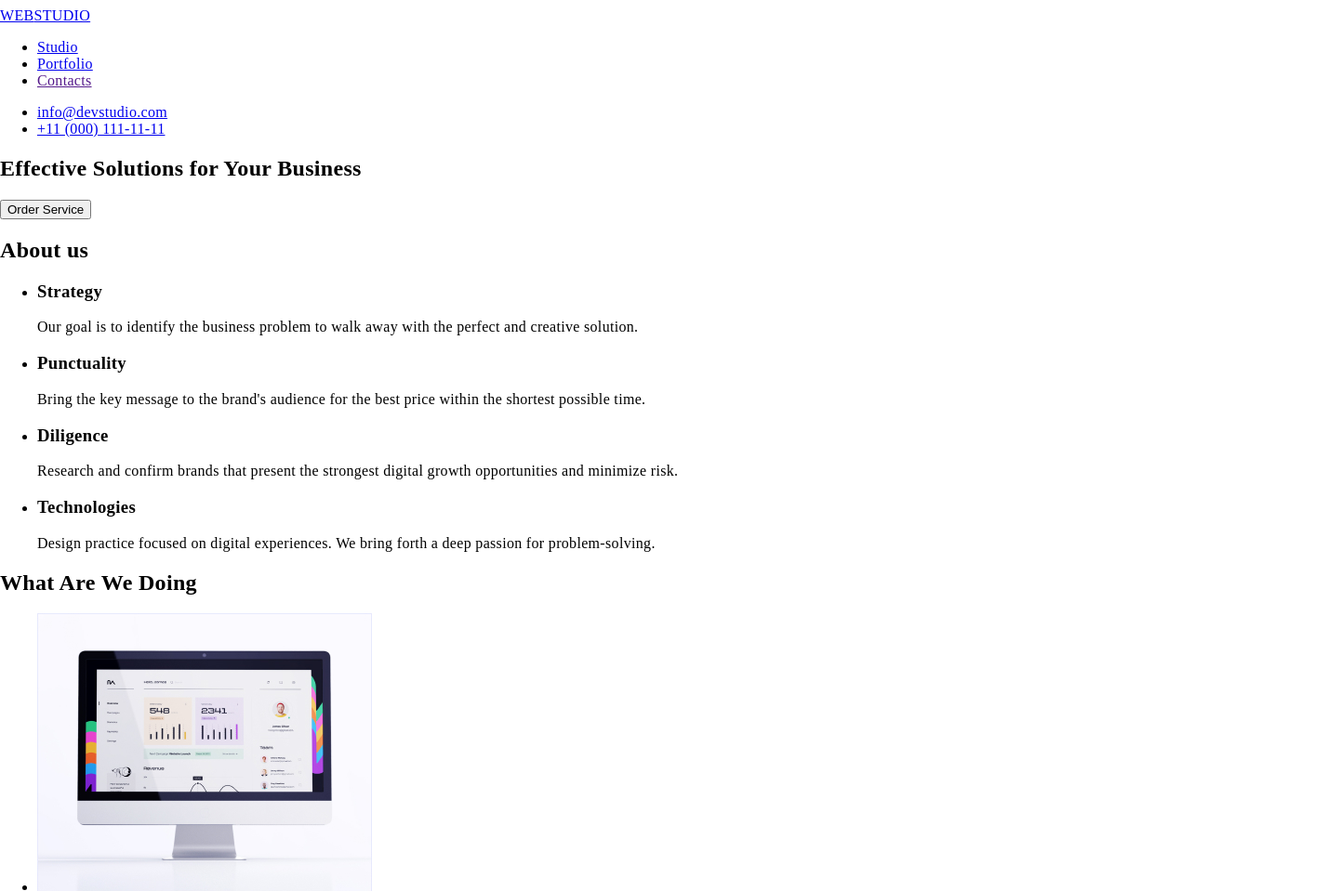
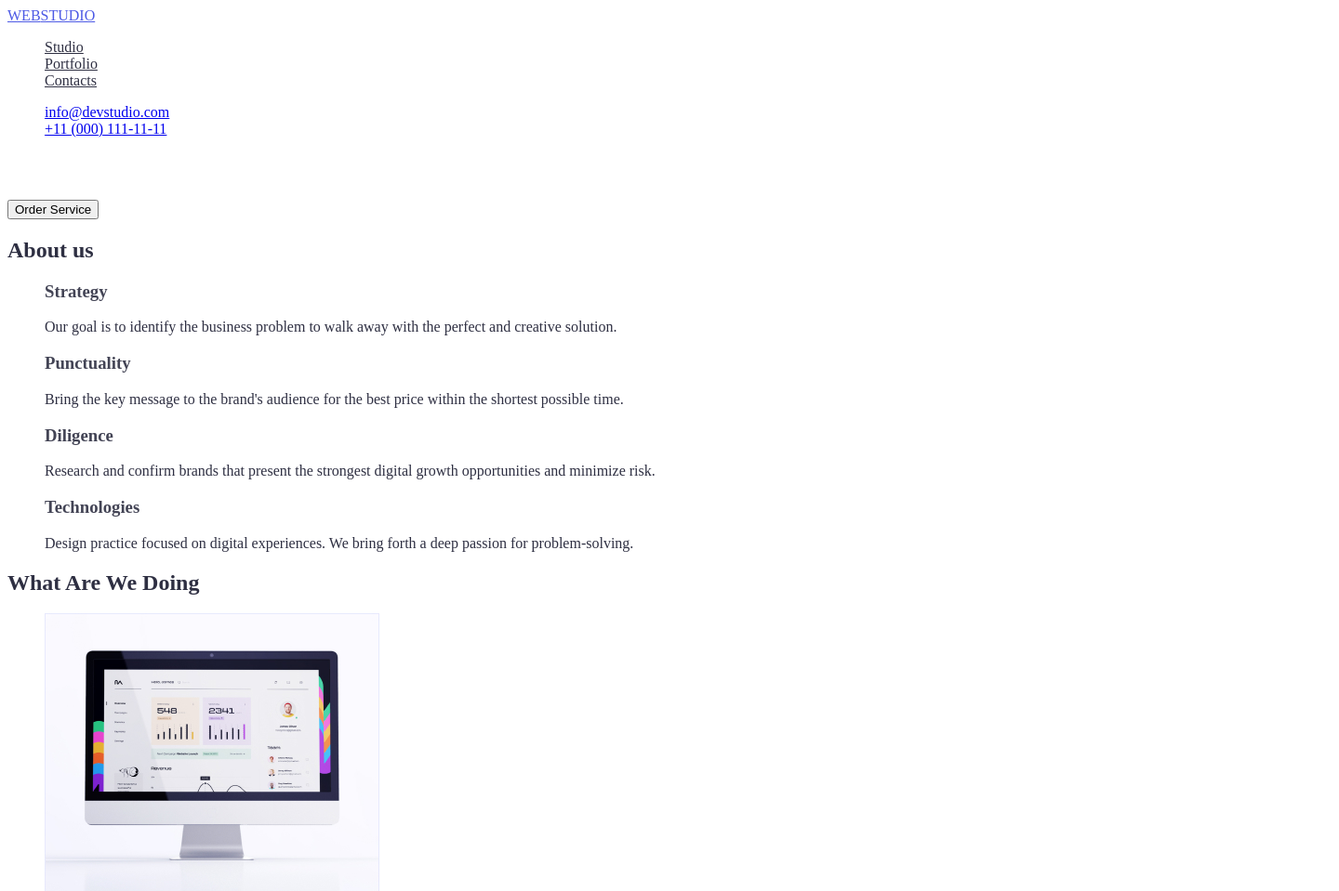
Before and after one commit to dmytroleskivUA/dmytroleskiv-goit-markup-hw-02, a plain HTML site: page index.html in a window 1280 px wide. Shown: the top 959 px of the page at 93% size, 1440 px wide, since content can reach past the window. Drawn offline with Linux system fonts and the light colour scheme; a web font is replaced by a local one.

Commit message:
new update

```diff
--- a/css/styles.css
+++ b/css/styles.css
@@ -1,78 +1,49 @@
 :root {
 
-  /* Font */
+  /* Fonts */
 
   --main-font: 'Roboto', sans-serif;
   --secondary-font: 'Raleway', sans-serif;
 
   /* Text colors  */
 
-  --main-txt-cl: #FFFFFF;
-  --secondary-txt-cl: #2E2F42;
+  --primary-text-color: #2E2F42;
+  --secondary-txt-cl: #434455;
+  --hero-main-txt-cl: #FFFFFF;
   --accent-txt-cl: #404BBF;
-  --logo-light-txt-cl: #F4F4FD;
+  --logo-blue-txt-cl: #4D5AE5;
+  --hero-button-cl: #4D5AE5;
+  --footer-logo-light-txt-cl: #F4F4FD;
   --footer-light-txt-cl: #E7E9FC;
-  --dark-txt-cl: #2E2F42;
-  --grey-txt-cl: #434455;
-  --blue-txt-cl: #4D5AE5;
+
 
   /* Background colors */
 
-  --main-bg-cl: #ffffff;
-  --accent-bg-cl: #404BBF;
-  --light-bg-cl: #ffffff;
-  --dark-bg-cl:
-    --grey-bg-cl:
-    /* Others */
+  --main-bg-cl: #FFFFFF;
+
 }
 
 
 
 body {
 
-  width: 1440px;
-  margin-left: auto;
-  margin-right: auto;
-  font-family: var(--text-font);
-  font-size: 16px;
-  letter-spacing: 0.02em;
-  color: var(--color-of-contact-paragraf);
-  background-color: var(--color-hero);
+  background-color: var(--main-bg-cl)
 }
 
 
-/**
-  |============================
-  | my classes
-  |============================
-*/
+.logo {
 
-.nav {}
+  color: #4D5AE5;
+}
 
-.nav-logo {}
+.logo:hover {
+  color: #434455;
+}
 
-.link {}
+.list {
+  list-style: none;
+}
 
-.nav-header {}
-
-.list {}
-
-.nav-item {}
-
-.nav-link {}
-
-.current {}
-
-.contact-list {}
-
-.contact-item {}
-
-
-/**
-  |============================
-  | my classes
-  |============================
-*/
 
 
 /**
@@ -82,6 +53,17 @@ body {
 */
 
 
+/* Site nav */
+
+.site-nav .link {
+  color: #2E2F42;
+}
+
+.site-nav .link:hover,
+.site-nav .link:focus {
+
+  color: #404BBF;
+}
 
 
 
@@ -92,8 +74,32 @@ body {
 */
 
 
+/* Hero */
 
 
+
+.hero-title {
+  color: #FFFFFF;
+}
+
+
+/* Section */
+
+
+.section-title {
+  color: #2E2F42;
+}
+
+/* About */
+
+.about-list {
+
+  color: #2E2F42;
+}
+
+.title {
+  color: #434455;
+}
 
 /**
   |============================
@@ -107,3 +113,12 @@ body {
   | Footer
   |============================
 */
+
+width: 1440px;
+margin-left: auto;
+margin-right: auto;
+font-family: var(--text-font);
+font-size: 16px;
+letter-spacing: 0.02em;
+color: var(--color-of-contact-paragraf);
+background-color: var(--color-hero);
--- a/index.html
+++ b/index.html
@@ -19,23 +19,23 @@
 
     <header>
       <nav class="site-nav">
-        <a href="./index.html" class="nav-logo link"> <span>WEB</span>STUDIO </a>
+        <a href="./index.html" class="logo"> <span>WEB</span>STUDIO </a>
 
-        <ul class="nav-header list">
+        <ul class="site-nav list">
           <li class="nav-item">
-            <a href="./index.html" class="nav-link current">Studio</a>
+            <a href="./index.html" class="link">Studio</a>
           </li>
 
           <li class="nav-item">
-            <a href="./portfolio.html" class="nav-link">Portfolio</a>
+            <a href="./portfolio.html" class="link">Portfolio</a>
           </li>
 
           <li class="nav-item">
-            <a href="" class="nav-link">Contacts</a>
+            <a href="" class="link">Contacts</a>
           </li>
         </ul>
 
-        <ul class="contact-list">
+        <ul class="contact-nav list">
           <li>
             <a href="mailto:info@devstudio.com" class="contact-item">info@devstudio.com</a>
           </li>
@@ -51,18 +51,18 @@
     <main>
       <!-- Hero section -->
 
-      <section>
-        <h1>Effective Solutions for Your Business</h1>
+      <section class="hero">
+        <h1 class="hero-title">Effective Solutions for Your Business</h1>
         <button type="button">Order Service</button>
       </section>
 
       <!-- About section -->
 
-      <section>
-        <h2 class="about">About us</h2>
-        <ul>
+      <section class="section">
+        <h2 class="section-title">About us</h2>
+        <ul class="about-list list">
           <li>
-            <h3>Strategy</h3>
+            <h3 class="title">Strategy</h3>
             <p>
               Our goal is to identify the business problem to walk away with the perfect and
               creative solution.
@@ -70,21 +70,21 @@
           </li>
 
           <li>
-            <h3>Punctuality</h3>
+            <h3 class="title">Punctuality</h3>
             <p>
               Bring the key message to the brand's audience for the best price within the shortest
               possible time.
             </p>
           </li>
           <li>
-            <h3>Diligence</h3>
+            <h3 class="title">Diligence</h3>
             <p>
               Research and confirm brands that present the strongest digital growth opportunities
               and minimize risk.
             </p>
           </li>
           <li>
-            <h3>Technologies</h3>
+            <h3 class="title">Technologies</h3>
             <p>
               Design practice focused on digital experiences. We bring forth a deep passion for
               problem-solving.
@@ -95,9 +95,9 @@
 
       <!-- What are we doing section -->
 
-      <section>
-        <h2>What Are We Doing</h2>
-        <ul>
+      <section class="section">
+        <h2 class="section-title">What Are We Doing</h2>
+        <ul class="list">
           <li>
             <img src="./images/what-are-we-doing/img-1.jpg" alt="Computer" width="360" />
           </li>
@@ -115,7 +115,7 @@
       <section>
         <h2>Our Team</h2>
 
-        <ul>
+        <ul class="list">
           <li>
             <img src="./images/our-team/img-1.jpg" alt="Mark Guerrero" width="264" />
 
```
Also changed, not shown: portfolio.html (+1 -1 lines).
